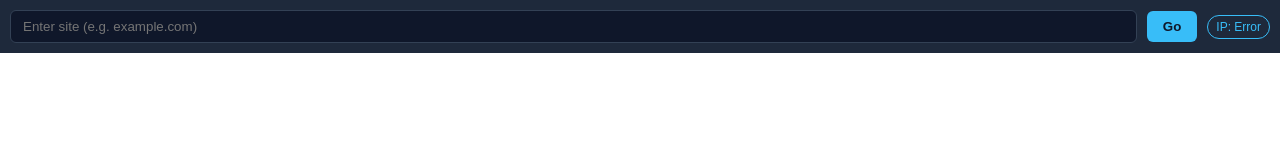
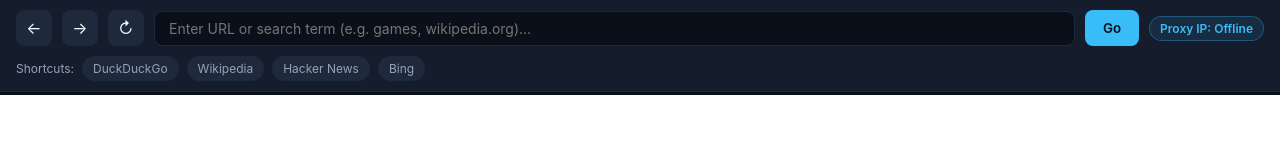
Before and after one commit to awski888/my-proxy-app, a website: page public/index.html in a window 1280 px wide. Drawn offline with Linux system fonts and the light colour scheme; no server answers.

Commit message:
Update index.html

```diff
--- a/public/index.html
+++ b/public/index.html
@@ -3,42 +3,220 @@
 <head>
     <meta charset="UTF-8">
     <meta name="viewport" content="width=device-width, initial-scale=1.0">
-    <title>Proxy Browser</title>
+    <title>Modern Proxy Browser</title>
     <style>
-        * { box-sizing: border-box; margin: 0; padding: 0; font-family: sans-serif; }
-        body { background: #0f172a; color: #f8fafc; height: 100vh; display: flex; flex-direction: column; }
-        .toolbar { background: #1e293b; padding: 10px; display: flex; gap: 10px; align-items: center; }
-        .address-bar { flex-grow: 1; padding: 8px 12px; border-radius: 6px; border: 1px solid #334155; background: #0f172a; color: #fff; }
-        .btn { padding: 8px 16px; background: #38bdf8; border: none; border-radius: 6px; color: #0f172a; font-weight: bold; cursor: pointer; }
-        .ip-tag { font-size: 12px; color: #38bdf8; padding: 4px 8px; border: 1px solid #38bdf8; border-radius: 12px; }
-        iframe { flex-grow: 1; border: none; background: #fff; }
+        :root {
+            --bg-primary: #0b0f19;
+            --bg-secondary: #151c2c;
+            --accent: #38bdf8;
+            --accent-hover: #0284c7;
+            --text-main: #f8fafc;
+            --text-muted: #94a3b8;
+            --border: #1e293b;
+        }
+
+        * { box-sizing: border-box; margin: 0; padding: 0; font-family: 'Inter', system-ui, sans-serif; }
+        body { background: var(--bg-primary); color: var(--text-main); height: 100vh; display: flex; flex-direction: column; overflow: hidden; }
+
+        .browser-header {
+            background: var(--bg-secondary);
+            border-bottom: 1px solid var(--border);
+            padding: 10px 16px;
+            display: flex;
+            flex-direction: column;
+            gap: 10px;
+        }
+
+        .controls-row {
+            display: flex;
+            align-items: center;
+            gap: 10px;
+        }
+
+        .nav-btn {
+            background: #1e293b;
+            border: 1px solid var(--border);
+            color: var(--text-main);
+            width: 36px;
+            height: 36px;
+            border-radius: 8px;
+            display: flex;
+            align-items: center;
+            justify-content: center;
+            cursor: pointer;
+            transition: all 0.2s;
+            font-size: 16px;
+        }
+
+        .nav-btn:hover { background: #334155; border-color: var(--accent); }
+
+        .address-bar-wrapper {
+            flex-grow: 1;
+            display: flex;
+            align-items: center;
+        }
+
+        .address-bar {
+            width: 100%;
+            background: var(--bg-primary);
+            border: 1px solid var(--border);
+            border-radius: 8px;
+            padding: 8px 14px;
+            color: var(--text-main);
+            font-size: 14px;
+            outline: none;
+            transition: border-color 0.2s;
+        }
+
+        .address-bar:focus { border-color: var(--accent); }
+
+        .go-btn {
+            background: var(--accent);
+            color: #0b0f19;
+            font-weight: 600;
+            padding: 0 18px;
+            height: 36px;
+            border: none;
+            border-radius: 8px;
+            cursor: pointer;
+            transition: background 0.2s;
+        }
+
+        .go-btn:hover { background: var(--accent-hover); }
+
+        .quick-links {
+            display: flex;
+            gap: 8px;
+            align-items: center;
+            font-size: 12px;
+        }
+
+        .chip {
+            background: #1e293b;
+            color: var(--text-muted);
+            padding: 4px 10px;
+            border-radius: 14px;
+            cursor: pointer;
+            border: 1px solid transparent;
+            transition: all 0.2s;
+        }
+
+        .chip:hover { color: var(--text-main); border-color: var(--border); }
+
+        .ip-badge {
+            margin-left: auto;
+            background: rgba(56, 189, 248, 0.1);
+            color: var(--accent);
+            border: 1px solid rgba(56, 189, 248, 0.3);
+            padding: 4px 10px;
+            border-radius: 14px;
+            font-size: 12px;
+            font-weight: 600;
+        }
+
+        .loader-bar {
+            height: 3px;
+            width: 0%;
+            background: var(--accent);
+            transition: width 0.3s ease;
+        }
+
+        iframe {
+            flex-grow: 1;
+            border: none;
+            background: #ffffff;
+            width: 100%;
+            height: 100%;
+        }
     </style>
 </head>
 <body>
 
-    <div class="toolbar">
-        <input type="text" id="urlInput" class="address-bar" placeholder="Enter site (e.g. example.com)" onkeydown="if(event.key==='Enter') loadPage()">
-        <button class="btn" onclick="loadPage()">Go</button>
-        <div class="ip-tag" id="ipDisplay">IP: Loading...</div>
+    <div class="browser-header">
+        <div class="controls-row">
+            <button class="nav-btn" onclick="historyBack()" title="Back">←</button>
+            <button class="nav-btn" onclick="historyForward()" title="Forward">→</button>
+            <button class="nav-btn" onclick="reloadFrame()" title="Reload">↻</button>
+
+            <div class="address-bar-wrapper">
+                <input type="text" id="urlInput" class="address-bar" placeholder="Enter URL or search term (e.g. games, wikipedia.org)..." onkeydown="handleKeyPress(event)">
+            </div>
+
+            <button class="go-btn" onclick="navigate()">Go</button>
+            <div class="ip-badge" id="ipDisplay">IP: Loading...</div>
+        </div>
+
+        <div class="quick-links">
+            <span style="color: var(--text-muted);">Shortcuts:</span>
+            <span class="chip" onclick="quickNav('https://duckduckgo.com')">DuckDuckGo</span>
+            <span class="chip" onclick="quickNav('https://www.wikipedia.org')">Wikipedia</span>
+            <span class="chip" onclick="quickNav('https://news.ycombinator.com')">Hacker News</span>
+            <span class="chip" onclick="quickNav('https://bing.com')">Bing</span>
+        </div>
     </div>
 
-    <iframe id="view"></iframe>
+    <div class="loader-bar" id="loader"></div>
+    <iframe id="viewport" src="about:blank" onload="finishLoading()"></iframe>
 
     <script>
         async function fetchIP() {
             try {
                 const res = await fetch('/api/my-ip');
                 const data = await res.json();
-                document.getElementById('ipDisplay').innerText = `IP: ${data.ip}`;
-            } catch (e) {
-                document.getElementById('ipDisplay').innerText = `IP: Error`;
+                document.getElementById('ipDisplay').innerText = `Proxy IP: ${data.ip}`;
+            } catch {
+                document.getElementById('ipDisplay').innerText = `Proxy IP: Offline`;
             }
         }
 
-        function loadPage() {
-            let url = document.getElementById('urlInput').value.trim();
-            if (!url) return;
-            document.getElementById('view').src = `/proxy?url=${encodeURIComponent(url)}`;
+        function startLoading() {
+            const loader = document.getElementById('loader');
+            loader.style.width = '70%';
+        }
+
+        function finishLoading() {
+            const loader = document.getElementById('loader');
+            loader.style.width = '100%';
+            setTimeout(() => { loader.style.width = '0%'; }, 300);
+        }
+
+        function navigate() {
+            let input = document.getElementById('urlInput').value.trim();
+            if (!input) return;
+
+            startLoading();
+
+            let targetUrl = input;
+            if (!input.includes('.') || input.includes(' ')) {
+                targetUrl = `https://duckduckgo.com/?q=${encodeURIComponent(input)}`;
+            } else if (!/^https?:\/\//i.test(input)) {
+                targetUrl = 'https://' + input;
+            }
+
+            document.getElementById('viewport').src = `/proxy?url=${encodeURIComponent(targetUrl)}`;
+        }
+
+        function quickNav(url) {
+            document.getElementById('urlInput').value = url;
+            navigate();
+        }
+
+        function handleKeyPress(e) {
+            if (e.key === 'Enter') navigate();
+        }
+
+        function reloadFrame() {
+            startLoading();
+            const frame = document.getElementById('viewport');
+            frame.src = frame.src;
+        }
+
+        function historyBack() {
+            try { document.getElementById('viewport').contentWindow.history.back(); } catch (e) {}
+        }
+
+        function historyForward() {
+            try { document.getElementById('viewport').contentWindow.history.forward(); } catch (e) {}
         }
 
         fetchIP();
```
